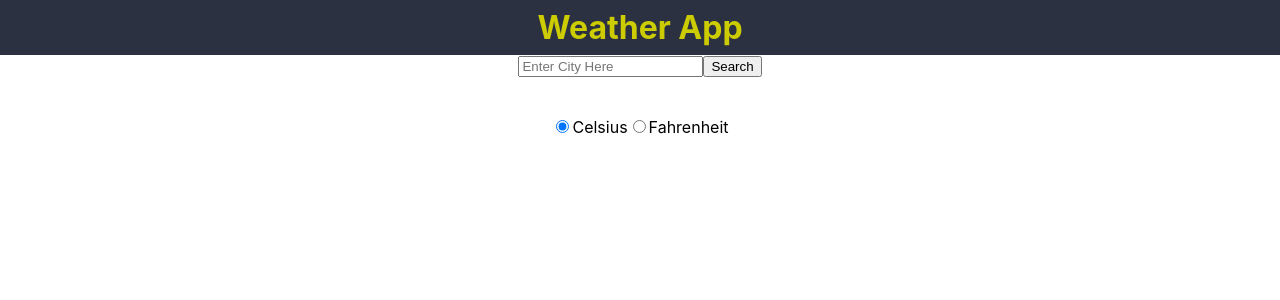
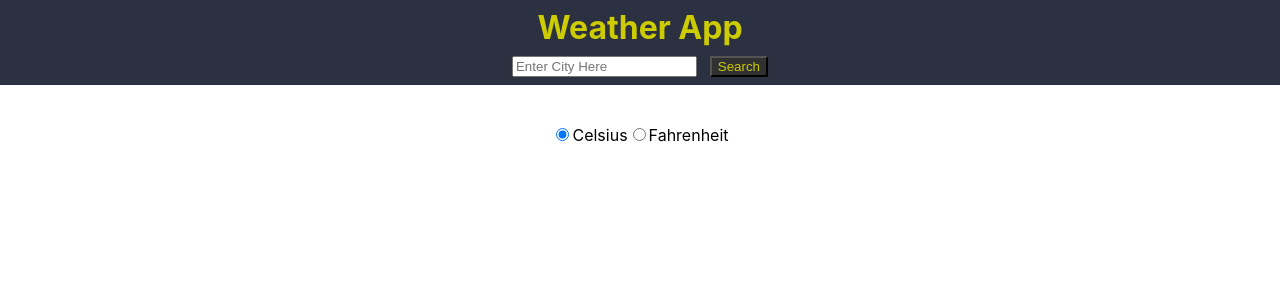
Before and after one commit to marboleda/weather-app, a React (Create React App) app: page / in a window 1280 px wide. Shown: the top 300 px of the page. Built offline with nearby package versions, Linux system fonts and the light colour scheme.

Commit message:
Add basic CSS for Search component

```diff
--- a/src/components/Header.js
+++ b/src/components/Header.js
@@ -6,8 +6,8 @@ const Container = styled.div`
     margin-top: 0;
 `;
 
-const Header =styled.h1`
-    color: #CCCC00;
+const Header = styled.h1`
+    color: #cccc00;
     margin: 0;
     padding-top: 1vh;
     padding-bottom: 1vh;
--- a/src/components/Search.js
+++ b/src/components/Search.js
@@ -1,5 +1,15 @@
 import React from 'react';
+import styled from 'styled-components';
 
+const SearchContainer = styled.div`
+    background-color: #2c3142;
+    padding-bottom: 1vh;
+`
+const SearchButton = styled.button`
+    background-color: rgb(49, 49, 49);
+    color: #cccc00;
+    margin-left: 1vw;
+`;
 const search = (props) => {
 
     const { update, apiKey } = props;
@@ -28,10 +38,10 @@ const search = (props) => {
     }
 
     return (
-        <div className="search">
+        <SearchContainer>
             <input type="text" id="searchInput" placeholder="Enter City Here" />
-            <button id="searchButton" onClick={handleSearch}>Search</button>
-        </div>
+            <SearchButton id="searchButton" onClick={handleSearch}>Search</SearchButton>
+        </SearchContainer>
     );
 }
 
```
